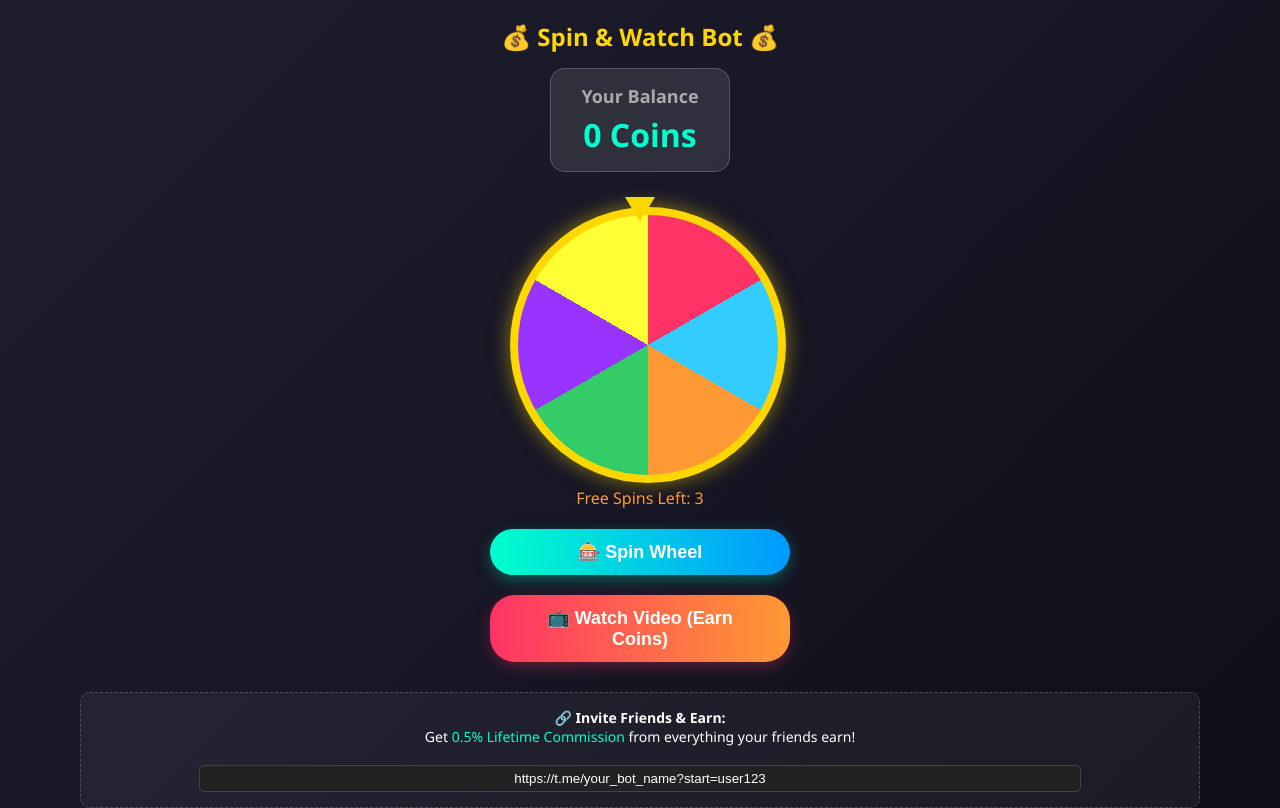
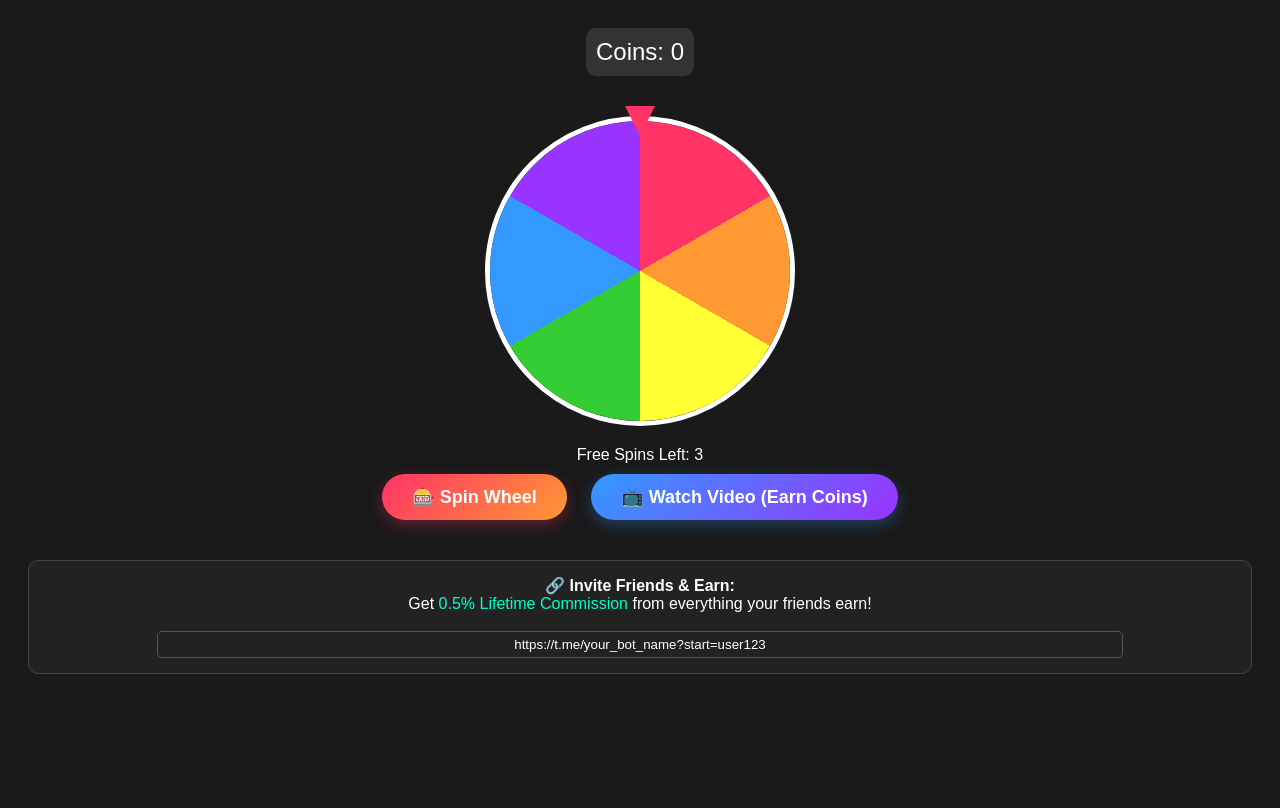
Before and after one commit to mdrajjak310/spin-and-earn, a plain HTML site: page index.html in a window 1280 px wide. Drawn offline with Linux system fonts and the light colour scheme.

Commit message:
Update index.html

```diff
--- a/index.html
+++ b/index.html
@@ -1,114 +1,98 @@
 <!DOCTYPE html>
 <html lang="en">
 <head>
-    <meta name="monetag" content="aa181c48df68f99f38bb8cbc9dc7bae3">
     <meta charset="UTF-8">
     <meta name="viewport" content="width=device-width, initial-scale=1.0">
-    <title>Spin & Earn - Telegram Mini App</title>
+    <title>Spin and Earn</title>
     <style>
         body {
-            margin: 0;
-            padding: 0;
-            background: linear-gradient(135deg, #1e1e2f, #0f0f1a);
-            color: #fff;
-            font-family: 'Segoe UI', Tahoma, Geneva, Verdana, sans-serif;
+            font-family: Arial, sans-serif;
             text-align: center;
-            display: flex;
-            flex-direction: column;
-            align-items: center;
-            min-height: 100vh;
+            background-color: #1a1a1a;
+            color: white;
+            padding: 20px;
         }
-        .header {
-            margin-top: 20px;
+        .balance-box {
             font-size: 24px;
-            font-weight: bold;
-            color: #ffd700;
+            margin-bottom: 20px;
+            background: #333;
+            padding: 10px;
+            border-radius: 10px;
+            display: inline-block;
         }
-        .balance-card {
-            background: rgba(255, 255, 255, 0.1);
-            padding: 15px 30px;
-            border-radius: 15px;
-            margin: 15px 0;
-            border: 1px solid rgba(255, 255, 255, 0.2);
-        }
-        .balance-card h2 { margin: 0; font-size: 18px; color: #aaa; }
-        .balance-card p { margin: 5px 0 0 0; font-size: 32px; font-weight: bold; color: #00ffcc; }
-
         .wheel-container {
+            margin: 20px auto;
+            width: 300px;
+            height: 300px;
+            border: 5px solid #fff;
+            border-radius: 50%;
             position: relative;
-            width: 260px;
-            height: 260px;
-            margin: 20px 0;
+            overflow: hidden;
+            transition: transform 4s cubic-bezier(0.175, 0.885, 0.32, 1.275);
         }
         .wheel {
             width: 100%;
             height: 100%;
-            border-radius: 50%;
-            border: 8px solid #ffd700;
-            background: conic-gradient(#ff3366 0deg 60deg, #33ccff 60deg 120deg, #ff9933 120deg 180deg, #33cc66 180deg 240deg, #9933ff 240deg 300deg, #ffff33 300deg 360deg);
-            transition: transform 4s cubic-bezier(0.17, 0.67, 0.1, 1);
-            box-shadow: 0 0 20px rgba(255, 215, 0, 0.5);
+            background: conic-gradient(
+                #ff3366 0deg 60deg, #ff9933 60deg 120deg,
+                #ffff33 120deg 180deg, #33cc33 180deg 240deg,
+                #3399ff 240deg 300deg, #9933ff 300deg 360deg
+            );
         }
         .pointer {
+            width: 0;
+            height: 0;
+            border-left: 15px solid transparent;
+            border-right: 15px solid transparent;
+            border-top: 30px solid #ff3366;
             position: absolute;
             top: -10px;
             left: 50%;
             transform: translateX(-50%);
-            width: 0;
-            height: 0;
-            border-left: 15px solid transparent;
-            border-right: 15px solid transparent;
-            border-top: 25px solid #ffd700;
             z-index: 10;
         }
-
-        .spins-left {
-            font-size: 16px;
-            color: #ff9933;
-            margin-bottom: 10px;
-        }
-
         .btn {
-            background: linear-gradient(90deg, #00ffcc, #0099ff);
+            background: linear-gradient(135deg, #ff3366, #ff9933);
             border: none;
-            color: #fff;
-            padding: 12px 40px;
+            color: white;
+            padding: 12px 30px;
             font-size: 18px;
             font-weight: bold;
+            cursor: pointer;
             border-radius: 25px;
-            cursor: pointer;
-            box-shadow: 0 5px 15px rgba(0, 255, 204, 0.3);
             margin: 10px;
-            width: 80%;
-            max-width: 300px;
-            transition: 0.2s;
+            box-shadow: 0 5px 15px rgba(255, 51, 102, 0.3);
+            transition: 0.3s;
         }
-        .btn:active { transform: scale(0.98); }
-        .btn-watch { background: linear-gradient(90deg, #ff3366, #ff9933); box-shadow: 0 5px 15px rgba(255, 51, 102, 0.3); }
-
+        .btn:disabled {
+            background: #555;
+            box-shadow: none;
+            cursor: not-allowed;
+        }
+        .btn-watch {
+            background: linear-gradient(135deg, #3399ff, #9933ff);
+            box-shadow: 0 5px 15px rgba(51, 153, 255, 0.3);
+        }
         .referral-box {
-            background: rgba(255, 255, 255, 0.05);
+            margin-top: 30px;
+            background: #222;
             padding: 15px;
             border-radius: 10px;
-            margin-top: 20px;
-            width: 85%;
-            font-size: 14px;
-            border: 1px dashed rgba(255, 255, 255, 0.2);
+            border: 1px solid #444;
         }
     </style>
 </head>
 <body>
 
-    <div class="header">💰 Spin & Watch Bot 💰</div>
-
-    <div class="balance-card">
-        <h2>Your Balance</h2>
-        <p><span id="balance">0</span> Coins</p>
+    <div class="balance-box">
+        Coins: <span id="balance">0</span>
     </div>
 
-    <div class="wheel-container">
+    <div style="position: relative; width: 310px; margin: 0 auto;">
         <div class="pointer"></div>
-        <div class="wheel" id="wheel"></div>
+        <div class="wheel-container" id="wheel">
+            <div class="wheel"></div>
+        </div>
     </div>
 
     <div class="spins-left" id="spinStatus">Free Spins Left: 3</div>
@@ -118,16 +102,15 @@
 
     <div class="referral-box">
         <strong>🔗 Invite Friends & Earn:</strong><br>
-        Get <span style="color: #00ffcc;">0.5% Lifetime Commission</span> from everything your friends earn!
-        <br><br>
-        <input type="text" id="refLink" value="https://t.me/your_bot_name?start=user123" readonly style="width:80%; text-align:center; background:#222; color:#fff; border:1px solid #444; padding:5px; border-radius:5px;">
+        Get <span style="color: #00ffcc;">0.5% Lifetime Commission</span> from everything your friends earn!<br><br>
+        <input type="text" id="refLink" value="https://t.me/your_bot_name?start=user123" readonly style="width:80%; text-align:center; background:#222; color:#fff; border:1px solid #555; padding:5px; border-radius:5px;">
     </div>
 
     <script>
         let coins = parseInt(localStorage.getItem('user_coins')) || 0;
         let freeSpins = localStorage.getItem('free_spins') !== null ? parseInt(localStorage.getItem('free_spins')) : 3;
 
-        document.getElementById('balance').innerText = coins;ext = coins; const myAdLink = 'https://omg10.com/4/11216757'; window.open(myAdLink, '_blank');
+        document.getElementById('balance').innerText = coins;
         updateSpinStatus();
 
         function updateSpinStatus() {
@@ -169,6 +152,11 @@
 
         function watchVideoAd() {
             alert("Loading monetization video ad...");
+
+            // Monetag বিজ্ঞপ্তির লিঙ্কটি নতুন ট্যাবে ওপেন করার জন্য
+            const myAdLink = 'https://omg10.com/4/11216757';
+            window.open(myAdLink, '_blank');
+
             setTimeout(() => {
                 coins += 25;
                 localStorage.setItem('user_coins', coins);
@@ -178,11 +166,17 @@
         }
 
         function watchVideoAdForSpin() {
+            alert("Loading monetization video ad...");
+
+            // স্পিন লক খোলার বিজ্ঞপ্তির জন্য
+            const myAdLink = 'https://omg10.com/4/11216757';
+            window.open(myAdLink, '_blank');
+
             setTimeout(() => {
                 freeSpins += 1;
                 localStorage.setItem('free_spins', freeSpins);
                 updateSpinStatus();
-                alert("✅ Video finished! 1 Spin has been credited. You can spin now!");
+                alert("Video finished! 1 Spin has been credited. You can spin now!");
             }, 1000);
         }
     </script>
```
